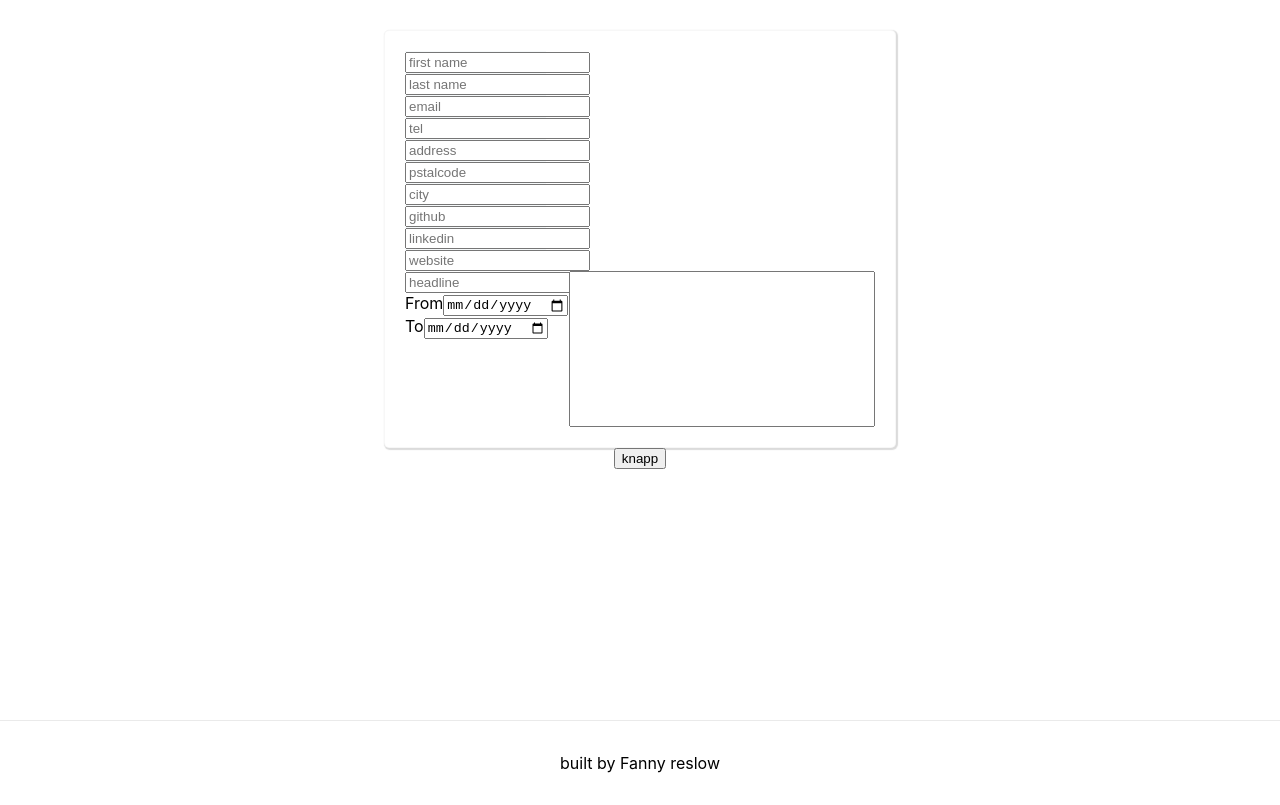
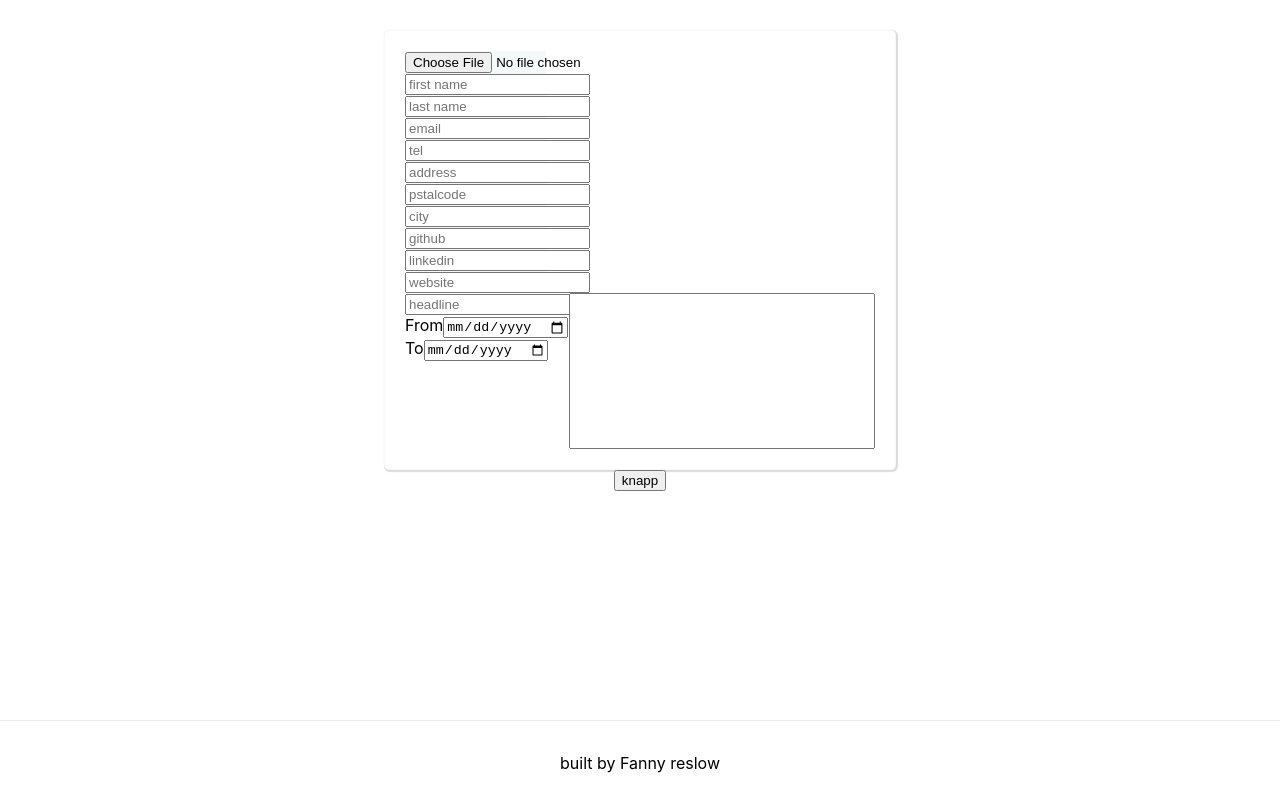
Before and after one commit to Reslow/resumeCreator, a Next.js app: page / in a window 1280 px wide. Built offline with nearby package versions, Linux system fonts and the light colour scheme.

Commit message:
setting a state for uploading image

```diff
--- a/components/Frame.js
+++ b/components/Frame.js
@@ -22,6 +22,16 @@ export default function Frame() {
     description: "",
   });
 
+  const [selectedImage, setSelectedImage] = useState();
+
+  const imageChange = (e) => {
+    if (e.target.files && e.target.files.length > 0) {
+      setSelectedImage({
+        src: URL.createObjectURL(e.target.files[0]),
+      });
+    }
+  };
+
   const [isShow, setIsShow] = useState(true);
 
   const handleClick = () => {
@@ -42,11 +52,16 @@ export default function Frame() {
     <>
       {isShow ? (
         <div className={styles.frame}>
-          <Presentation state={state} handleChange={handleChange} />
+          <Presentation
+            state={state}
+            handleChange={handleChange}
+            imageChange={imageChange}
+            selectedImage={setSelectedImage}
+          />
           <Experience state={state} handleChange={handleChange} />
         </div>
       ) : (
-        <Prevew state={state} />
+        <Prevew state={state} selectedImage={selectedImage} />
       )}
       <button onClick={handleClick}>knapp</button>
     </>
--- a/components/Presentation.js
+++ b/components/Presentation.js
@@ -1,11 +1,27 @@
 import React from "react";
 import style from "../styles/presentation.module.css";
+import Image from "next/dist/client/image";
 
-export default function Presentation({ state, handleChange }) {
+export default function Presentation({
+  state,
+  handleChange,
+  imageChange,
+  selectedImage,
+}) {
   return (
     <div>
       <div className={style.formContainer}>
         <div className={style.profile}>
+          <input
+            type="file"
+            name="profileImage"
+            placeholder="first name"
+            value={state.profileImage}
+            accept="image/png, image/jpeg"
+            onChange={imageChange}
+            id="profileInput"
+          />
+
           <input
             type="text"
             name="firstName"
--- a/components/Preview.js
+++ b/components/Preview.js
@@ -1,9 +1,9 @@
-export default function Preview({ state }) {
-  console.log(state.email);
-  console.log(state.firstName);
-
+import Image from "next/image";
+import styles from "../styles/Frame.module.css";
+export default function Preview({ state, selectedImage }) {
+  console.log(selectedImage);
   return (
-    <div>
+    <div className={styles.frame}>
       <p>Firstname: {state.firstName}</p>
       <p>Lastname {state.lastName}</p>
       <p>Email: {state.email}</p>
@@ -18,6 +18,15 @@ export default function Preview({ state }) {
       <p>startTime:{state.startTime}</p>
       <p>endTime:{state.endTime}</p>
       <p>description:{state.description}</p>
+      {selectedImage && (
+        <Image
+          id="profileimg"
+          src={`${selectedImage.src}`}
+          alt="your image"
+          height="100"
+          width="50"
+        />
+      )}
     </div>
   );
 }
```
